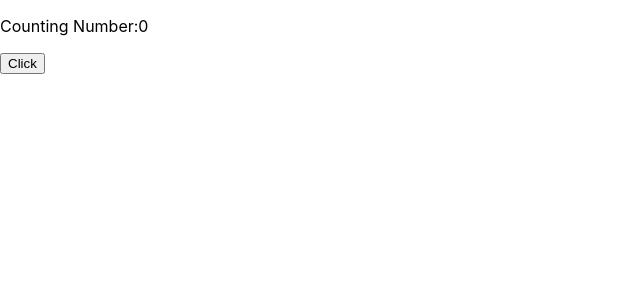
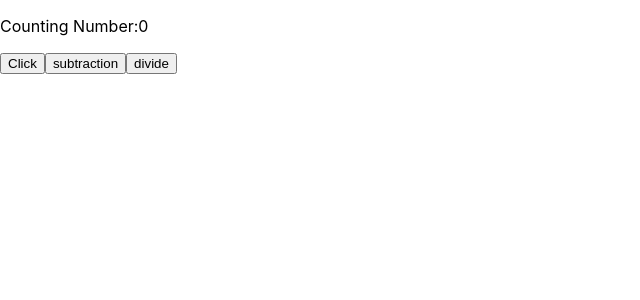
Before and after one commit to anurag-vns/my-react, a React (Create React App) app: page / in a window 1280 px wide. Shown: the top 300 px of the page, without its empty margins (0-640 px from the left). Built offline with nearby package versions, Linux system fonts and the light colour scheme.

Commit message:
usestate
add,sub,div

```diff
--- a/src/components/Usestate.js
+++ b/src/components/Usestate.js
@@ -6,10 +6,20 @@ function Counting(){
     setCount(count+2);
   };
 
+  function subtraction(){
+    setCount(count-1);
+  }
+
+  function divide(){
+    setCount(count/2);
+  }
+
 return(
   <div>
 <p>Counting Number:{count}</p>
 <button onClick={updatecount}>Click</button>
+<button onClick={subtraction}>subtraction</button>
+<button onClick={divide}>divide</button>
 
   </div>
 
```
